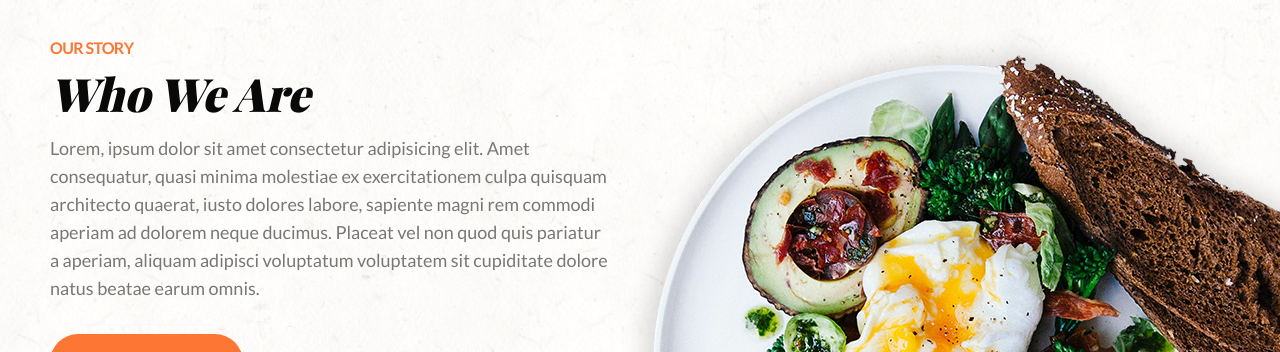
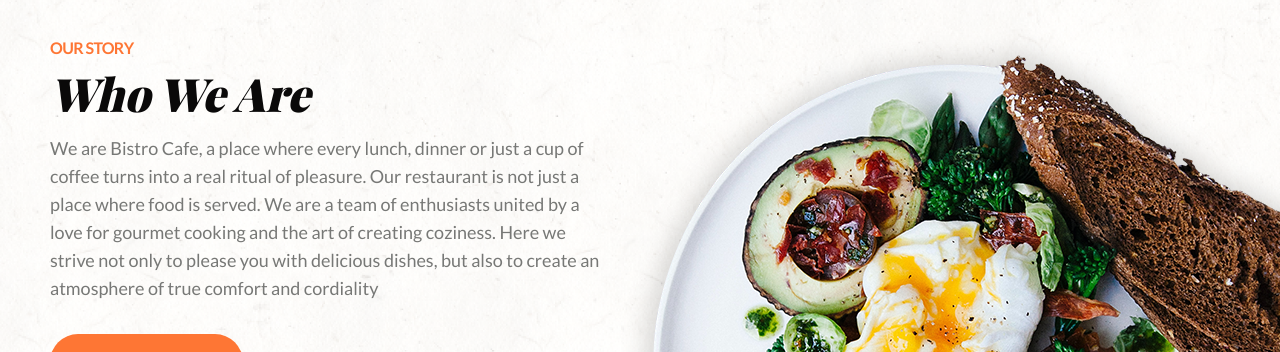
Before and after one commit to Mountain-bear7/restaurant_exam, a React (Create React App) app: page / in a window 1280 px wide. Shown: the part 1077-1429 px from the top of the page. Built offline with nearby package versions, Linux system fonts and the light colour scheme; the HTML template or start-up script is replaced by a standard one; a web font is replaced by a local one.

Commit message:
updated the text in aboutData

```diff
--- a/src/data.js
+++ b/src/data.js
@@ -50,7 +50,7 @@ export const aboutData = {
   pretitle: 'our story',
   title: 'who we are',
   subtitle:
-    'Lorem, ipsum dolor sit amet consectetur adipisicing elit. Amet consequatur, quasi minima molestiae ex exercitationem culpa quisquam architecto quaerat, iusto dolores labore, sapiente magni rem commodi aperiam ad dolorem neque ducimus. Placeat vel non quod quis pariatur a aperiam, aliquam adipisci voluptatum voluptatem sit cupiditate dolore natus beatae earum omnis.',
+    'We are Bistro Cafe, a place where every lunch, dinner or just a cup of coffee turns into a real ritual of pleasure. Our restaurant is not just a place where food is served. We are a team of enthusiasts united by a love for gourmet cooking and the art of creating coziness. Here we strive not only to please you with delicious dishes, but also to create an atmosphere of true comfort and cordiality',
   btnText: 'find out more',
   image: AboutImg,
 };
```
